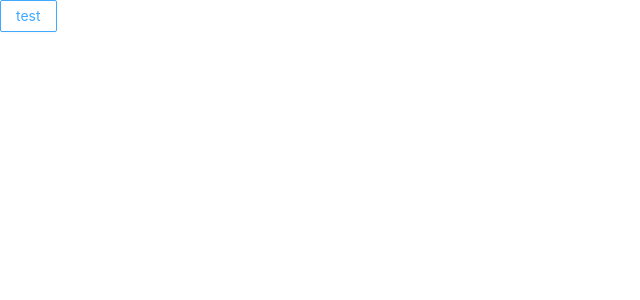
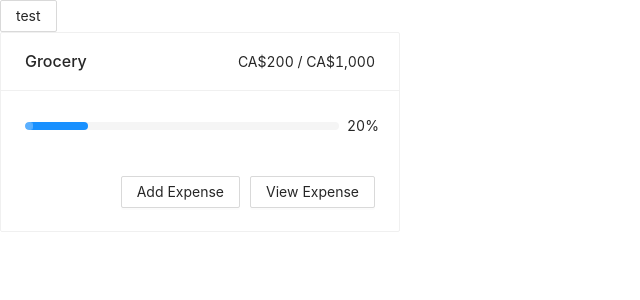
Before and after one commit to rsehmbi/budget-wise-app, a React (Create React App) app in the folder Front/: page / in a window 1280 px wide. Shown: the top 300 px of the page, without its empty margins (0-640 px from the left). Built offline with nearby package versions, Linux system fonts and the light colour scheme.

Commit message:
feature: adds budget card component

```diff
--- a/Front/src/Components/App.tsx
+++ b/Front/src/Components/App.tsx
@@ -1,6 +1,8 @@
 
 import '../Css/App.css';
 import {Button} from "antd";
+import BudgetCard from './BudgetCard.tsx';
+import React from 'react';
 
 function App() {
 
@@ -19,9 +21,8 @@ function App() {
 
   return (
     <div className="App">
-      <Button onClick={() => {test()}}>
-          test
-      </Button>
+      <Button onClick={() => {test()}}>test</Button>
+      <BudgetCard cardTitle="Grocery" amount={200} maxAmount={ 1000}></BudgetCard>
     </div>
   );
 }
--- /dev/null
+++ b/Front/src/Components/BudgetCard.tsx
@@ -0,0 +1,50 @@
+import React from 'react'
+import { Card } from 'antd';
+import { Progress } from 'antd';
+import { Button } from 'antd';
+import { currencyFormatter } from '../Utils/CurrencyUtils.tsx'
+import { redColor, blueColor, yellowColor } from '../Constants/Colors.tsx'
+
+export default function BudgetCard({ cardTitle, amount, maxAmount }) {
+    function getProgressBarColor() {
+        let percent = (amount / maxAmount)
+        console.log(percent)
+        if (percent >= 0.5 && percent <= 0.75) {
+            return yellowColor
+        }
+        else if (percent > 0.75) {
+            return redColor
+        }
+        return blueColor
+    }
+
+    function getProgressPercentage() {
+        return  (amount / maxAmount) * 100
+    }
+
+
+  return (
+      <Card title={cardTitle} style={cardStyle} extra={<div>{currencyFormatter.format(amount)} / {currencyFormatter.format(maxAmount)}</div>}>
+          <Progress percent={getProgressPercentage()} strokeColor={getProgressBarColor()} status="active" />
+            <div style={btnContainer}>
+                <Button> Add Expense</Button>
+                <Button style={btnStyle}> View Expense</Button>
+            </div>
+      </Card>
+  )
+}
+
+const btnContainer = {
+    marginTop: "40px",
+    display: "flex",
+    justifyContent: "flex-end",
+};
+
+const btnStyle = {
+    marginLeft: "10px",
+};
+
+const cardStyle = {
+    height: 200,
+    width: 400,
+};
--- /dev/null
+++ b/Front/src/Constants/Colors.tsx
@@ -0,0 +1,4 @@
+// Card colors
+export var blueColor = "blue-6"
+export var redColor =  "red-6"
+export var yellowColor = "yellow-6"
--- /dev/null
+++ b/Front/src/Utils/CurrencyUtils.tsx
@@ -0,0 +1,5 @@
+export const currencyFormatter = new Intl.NumberFormat(undefined, {
+    currency: "cad",
+    style: "currency",
+    minimumFractionDigits: 0,
+})
```
